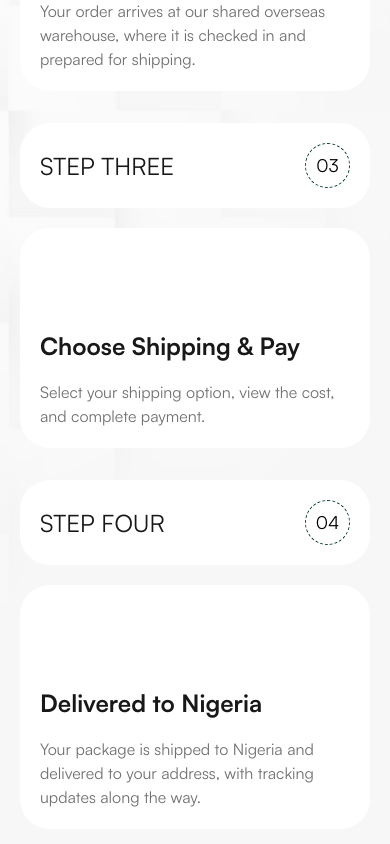
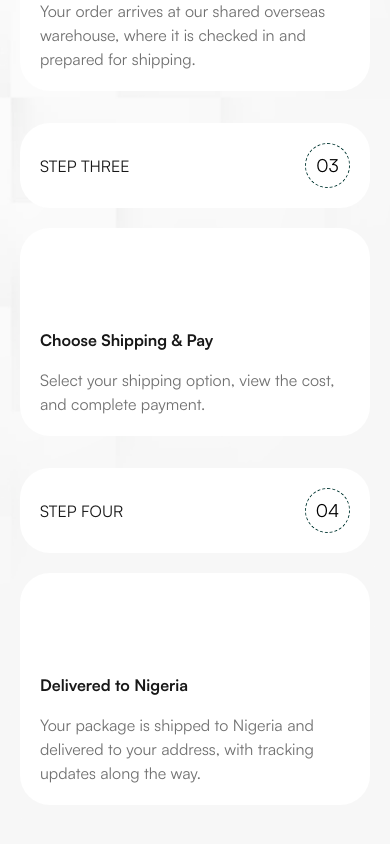
Before and after one commit to Wix-Code/assessment, a Next.js app: page / in a window 390 px wide. Shown: the part 3120-3964 px from the top of the page. Built offline with nearby package versions, Linux system fonts and the light colour scheme.

Commit message:
Added readme

```diff
--- a/app/components/SimpleSteps.tsx
+++ b/app/components/SimpleSteps.tsx
@@ -51,44 +51,38 @@ const SimpleSteps = () => {
         </div>
       </div>
 
-      <div className=" flex w-full md:flex hidden pr-36 justify-end items-end ">
+      <div className=" flex w-full md:flex hidden pr-42 justify-end items-end ">
         <img src="/images/vec.png" alt="" />
       </div>
 
       {/* Last Two Steps */}
       <div className='flex flex-col md:mt-0 mt-8 px-5 md:flex-row relative w-full justify-between'>
-
-        {/* Step four (desktop) → move to last on small screens */}
-        <div className='flex w-full md:w-[320px] flex-col md:mt-[200px] gap-5 mb-8 md:mb-0 order-2 md:order-1'>
+        <div className='flex w-full md:w-[320px] flex-col md:mt-[200px] gap-5 order-2 md:order-1 mb-8 md:mb-0'>
           <div className='flex flex-row items-center justify-between bg-white p-5 rounded-[30px]'>
-            <p className='text-[#181818] text-[24px] font-normal uppercase'>Step four</p>
+            <p className='text-[#181818] text-[24] font-normal uppercase'>Step four</p>
             <button className='w-[45px] text-[18px] font-normal  h-[45px] rounded-full border-dashed border-[1px] border-[#003631]'>04</button>
           </div>
           <div className='p-[20px] bg-white rounded-[30px]'>
-            <p className='text-[#181818] mb-4 text-[24px] mt-20 font-bold'>Delivered to Nigeria</p>
+            <p className='text-[#181818] mb-4 text-[24] mt-20 font-bold'>Delivered to Nigeria</p>
             <p className='text-[#717171] text-[16px] font-normal'>Your package is shipped to Nigeria and<br /> delivered to your address, with tracking<br /> updates along the way.</p>
           </div>
         </div>
-
         <img
           src="./images/ve.png"
           alt=""
           className="hidden md:block absolute top-54 left-1/2 -translate-x-1/2"
         />
-
-        {/* Step three → move first on small screens */}
-        <div className='flex w-full md:w-[320px] md:mb-0 mb-8 flex-col gap-5 order-1 md:order-2'>
+        <div className='flex w-full md:w-[320px] flex-col order-1 mdd:mb-0 mb-8 md:order-2 gap-5'>
           <div className='flex flex-row items-center justify-between bg-white p-5 rounded-[30px]'>
-            <p className='text-[#181818] text-[24px] font-normal uppercase'>Step three</p>
+            <p className='text-[#181818] text-[24] font-normal uppercase'>Step three</p>
             <button className='w-[45px] text-[18px] font-normal  h-[45px] rounded-full border-dashed border-[1px] border-[#003631]'>03</button>
           </div>
           <div className='p-[20px] bg-white rounded-[30px]'>
-            <p className='text-[#181818] mb-4 text-[24px] mt-20 font-bold'>Choose Shipping & Pay</p>
+            <p className='text-[#181818] mb-4 text-[24] mt-20 font-bold'>Choose Shipping & Pay</p>
             <p className='text-[#717171] text-[16px] font-normal'>Select your shipping option, view the cost, and complete payment.</p>
           </div>
         </div>
       </div>
-
     </div>
   )
 }
```
Also changed, not shown: 1 other file (tests, documents, lock files or other folders).
